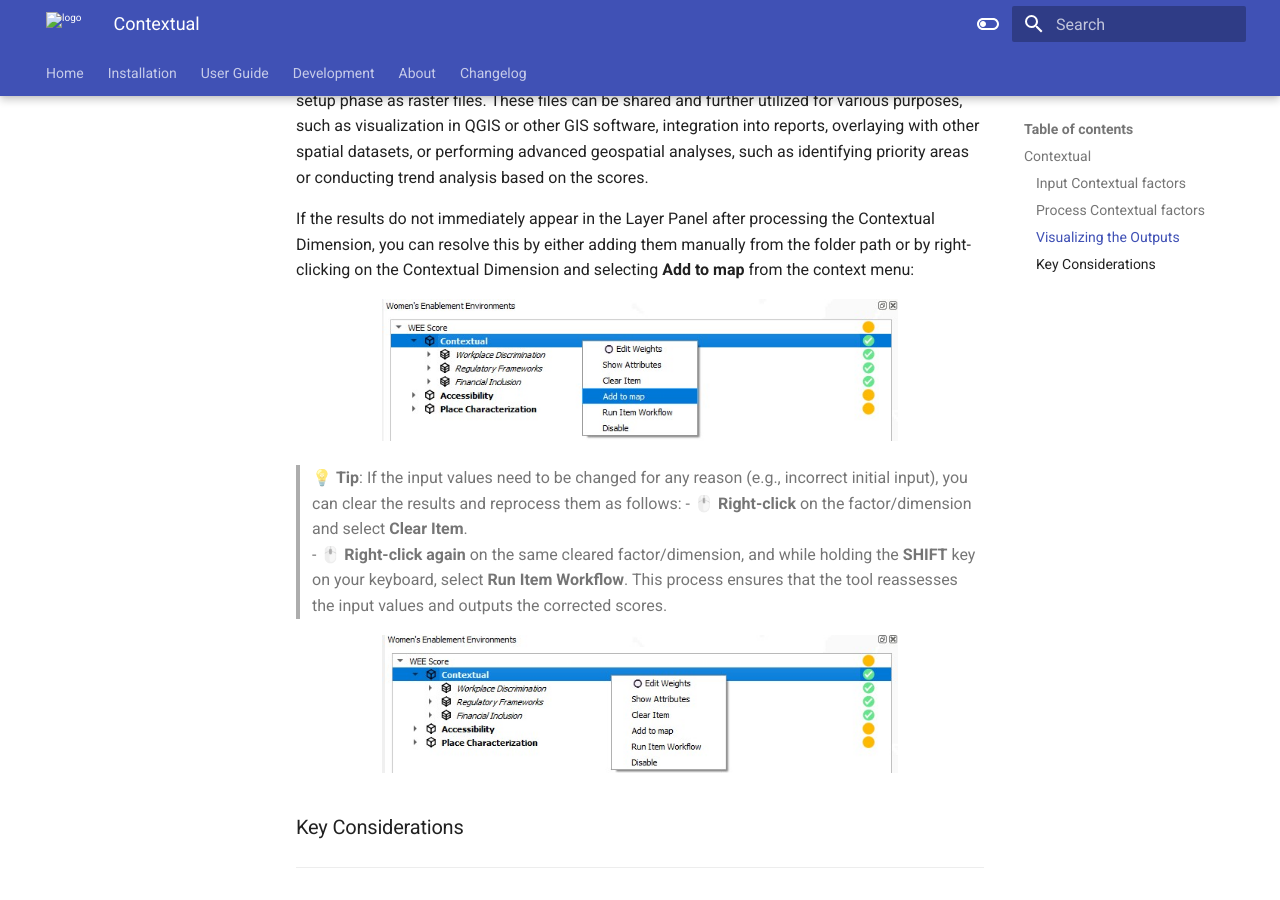
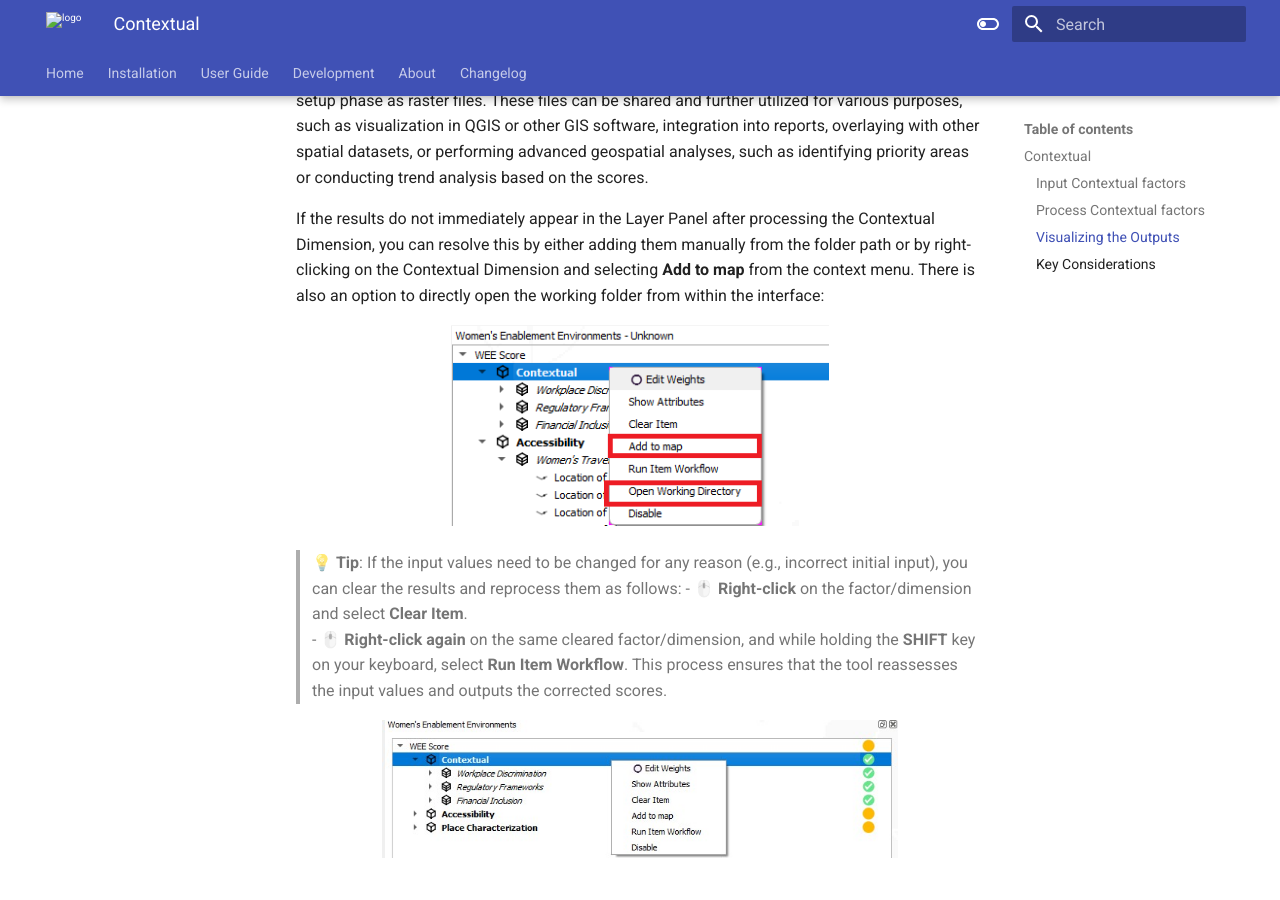
Before and after one commit to worldbank/GEEST, an MkDocs documentation site: the page built from docs/userguide/contextual.md, in a window 1280 px wide and 900 px high, scrolled down 4887 px. Built offline with MkDocs 1.6.1 and Material for MkDocs 9.7.7, drawn with Linux system fonts in a browser that asks for light colours.

Commit message:
Update contextual.md

```diff
--- a/docs/userguide/contextual.md
+++ b/docs/userguide/contextual.md
@@ -129,13 +129,13 @@ The outputs consist of the Workplace Discrimination, Regulatory Frameworks, and
 
 The outputs are stored under the Contextual folder within the project folder created during the setup phase as raster files. These files can be shared and further utilized for various purposes, such as visualization in QGIS or other GIS software, integration into reports, overlaying with other spatial datasets, or performing advanced geospatial analyses, such as identifying priority areas or conducting trend analysis based on the scores.
 
-If the results do not immediately appear in the Layer Panel after processing the Contextual Dimension, you can resolve this by either adding them manually from the folder path or by right-clicking on the Contextual Dimension and selecting **Add to map** from the context menu:
+If the results do not immediately appear in the Layer Panel after processing the Contextual Dimension, you can resolve this by either adding them manually from the folder path or by right-clicking on the Contextual Dimension and selecting **Add to map** from the context menu. There is also an option to directly open the working folder from within the interface:
 
 <p align="center">
 <img
-    src="https://raw.githubusercontent.com/worldbank/GEEST/main/docs/images/new%20images/CD_add2map.jpg"
+    src="https://raw.githubusercontent.com/worldbank/GEEST/main/docs/images/new%20images/contextual_add.png"
     alt="Contextual Add to map"
-    style="width:75%;"
+    style="width:55%;"
     title="Click to enlarge"
     onclick="window.open(this.src, '_blank')">
 </p>
```
